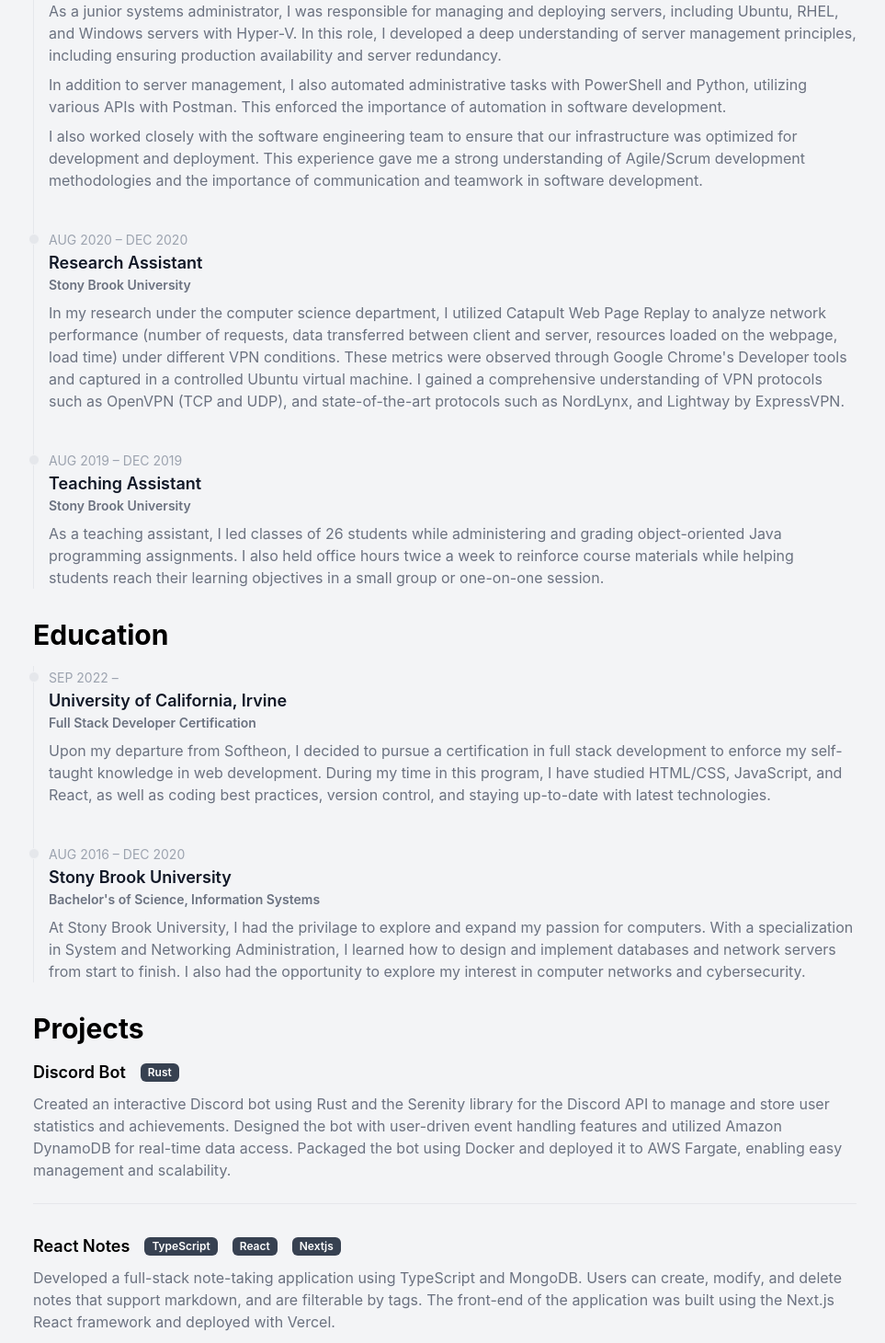
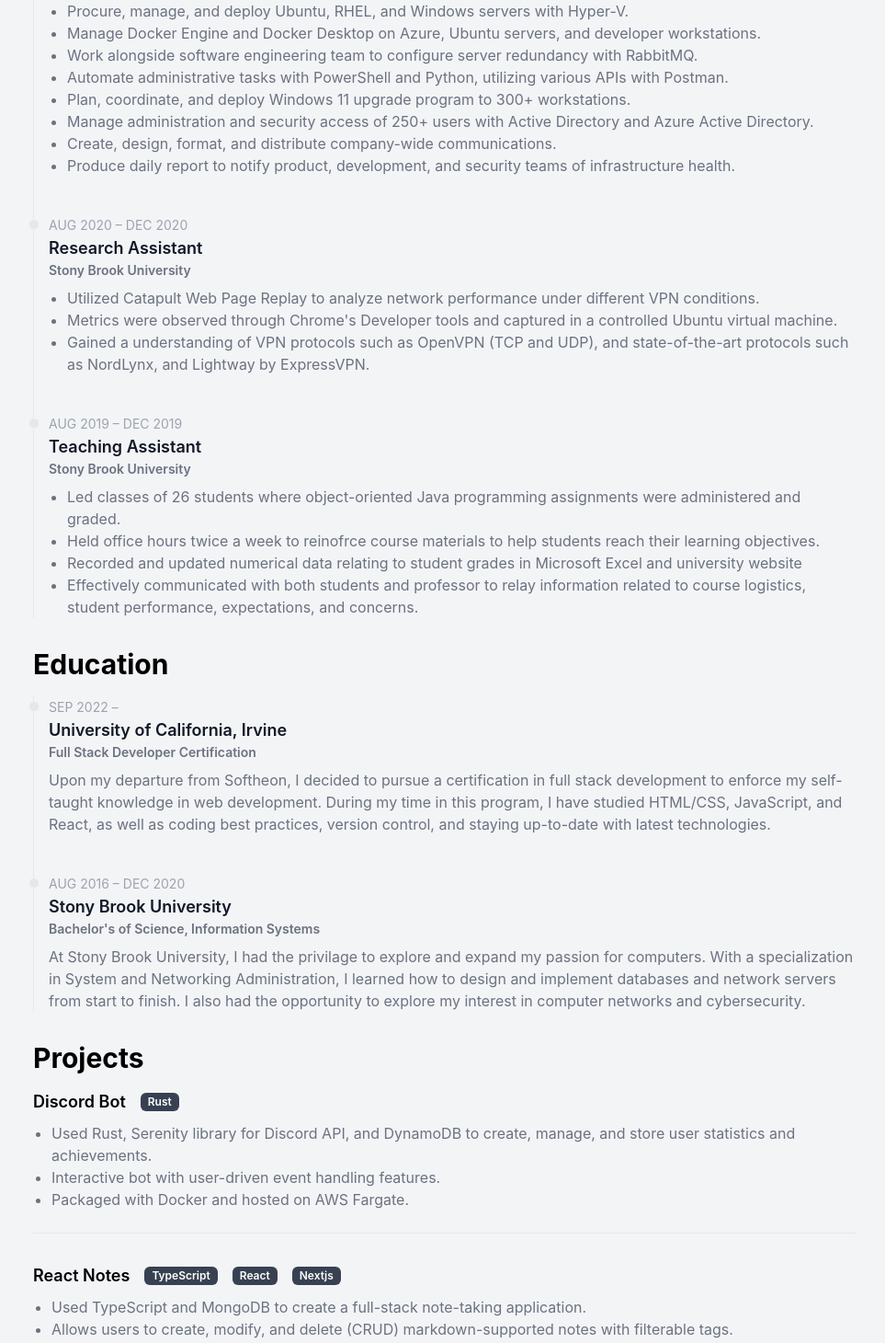
Before and after one commit to nicoleharaj/react-cv, a Next.js app: page / in a window 1280 px wide. Shown: the part 360-1820 px from the top of the page at 92% size, without its empty margins (156-1119 px from the left). Built offline with nearby package versions, Linux system fonts and the light colour scheme.

Commit message:
Update page content

```diff
--- a/pages/index.tsx
+++ b/pages/index.tsx
@@ -24,7 +24,7 @@
         <ul className="flex gap-2 dark:text-black">
           <li>
             <a href="https://github.com/nicoleharaj" target="_blank" rel="noopener noreferrer" title="GitHub">
-              <div className="flex justify-center text-md bg-white p-1 border rounded-full shadow-sm transition-transform hover:scale-105">
+              <div className="flex justify-center text-md bg-white p-1 border rounded-full shadow-sm transition-transform hover:scale-125">
                 <span className="sr-only">GitHub</span>
                 <BsGithub />
               </div>
@@ -32,7 +32,7 @@
           </li>
           <li>
             <a href="https://linkedin.com/in/nicoleharaj" target="_blank" rel="noopener noreferrer" title="LinkedIn">
-              <div className="flex justify-center text-md bg-white p-1 border rounded-full shadow-sm transition-transform hover:scale-105">
+              <div className="flex justify-center text-md bg-white p-1 border rounded-full shadow-sm transition-transform hover:scale-125">
                 <span className="sr-only">LinkedIn</span>
                 <ImLinkedin2 />
               </div>
@@ -40,7 +40,7 @@
           </li>
           <li>
             <a href="https://github.com/nicoleharaj/react-cv/raw/main/public/nicole_haraj_cv.pdf" target="_blank" rel="noopener noreferrer" title="Download CV">
-              <div className="flex justify-center text-md bg-white p-1 border rounded-full shadow-sm transition-transform hover:scale-105">
+              <div className="flex justify-center text-md bg-white p-1 border rounded-full shadow-sm transition-transform hover:scale-125">
                 <span className="sr-only">Download CV</span>
                 <HiDownload />
               </div>
@@ -68,20 +68,16 @@
             <TimelineItem.Title>Junior Systems Administrator</TimelineItem.Title>
             <TimelineItem.Description className="flex flex-col gap-2">
               <div className="font-semibold text-sm">Softheon, Inc.</div>
-              <p>
-                As a junior systems administrator, I was responsible for managing and deploying servers, including Ubuntu, RHEL, and Windows servers with Hyper-V. In this role, I developed a deep
-                understanding of server management principles, including ensuring production availability and server redundancy.
-              </p>
-
-              <p>
-                In addition to server management, I also automated administrative tasks with PowerShell and Python, utilizing various APIs with Postman. This enforced the importance of automation in
-                software development.
-              </p>
-
-              <p>
-                I also worked closely with the software engineering team to ensure that our infrastructure was optimized for development and deployment. This experience gave me a strong understanding
-                of Agile/Scrum development methodologies and the importance of communication and teamwork in software development.
-              </p>
+              <ul className="list-outside list-disc ml-5">
+                <li>Procure, manage, and deploy Ubuntu, RHEL, and Windows servers with Hyper-V.</li>
+                <li>Manage Docker Engine and Docker Desktop on Azure, Ubuntu servers, and developer workstations.</li>
+                <li>Work alongside software engineering team to configure server redundancy with RabbitMQ.</li>
+                <li>Automate administrative tasks with PowerShell and Python, utilizing various APIs with Postman. </li>
+                <li>Plan, coordinate, and deploy Windows 11 upgrade program to 300+ workstations.</li>
+                <li>Manage administration and security access of 250+ users with Active Directory and Azure Active Directory.</li>
+                <li>Create, design, format, and distribute company-wide communications.</li>
+                <li>Produce daily report to notify product, development, and security teams of infrastructure health.</li>
+              </ul>
             </TimelineItem.Description>
           </TimelineItem>
 
@@ -90,12 +86,11 @@
             <TimelineItem.Title>Research Assistant</TimelineItem.Title>
             <TimelineItem.Description className="flex flex-col gap-2">
               <div className="font-semibold text-sm">Stony Brook University</div>
-              <p>
-                In my research under the computer science department, I utilized Catapult Web Page Replay to analyze network performance (number of requests, data transferred between client and
-                server, resources loaded on the webpage, load time) under different VPN conditions. These metrics were observed through Google Chrome&apos;s Developer tools and captured in a
-                controlled Ubuntu virtual machine. I gained a comprehensive understanding of VPN protocols such as OpenVPN (TCP and UDP), and state-of-the-art protocols such as NordLynx, and Lightway
-                by ExpressVPN.
-              </p>
+              <ul className="list-outside list-disc ml-5">
+                <li>Utilized Catapult Web Page Replay to analyze network performance under different VPN conditions.</li>
+                <li>Metrics were observed through Chrome&apos;s Developer tools and captured in a controlled Ubuntu virtual machine.</li>
+                <li>Gained a understanding of VPN protocols such as OpenVPN (TCP and UDP), and state-of-the-art protocols such as NordLynx, and Lightway by ExpressVPN.</li>
+              </ul>
             </TimelineItem.Description>
           </TimelineItem>
 
@@ -104,10 +99,13 @@
             <TimelineItem.Title>Teaching Assistant</TimelineItem.Title>
             <TimelineItem.Description className="flex flex-col gap-2">
               <div className="font-semibold text-sm">Stony Brook University</div>
-              <p>
-                As a teaching assistant, I led classes of 26 students while administering and grading object-oriented Java programming assignments. I also held office hours twice a week to reinforce
-                course materials while helping students reach their learning objectives in a small group or one-on-one session.
-              </p>
+
+              <ul className="list-outside list-disc ml-5">
+                <li>Led classes of 26 students where object-oriented Java programming assignments were administered and graded.</li>
+                <li>Held office hours twice a week to reinofrce course materials to help students reach their learning objectives.</li>
+                <li>Recorded and updated numerical data relating to student grades in Microsoft Excel and university website</li>
+                <li>Effectively communicated with both students and professor to relay information related to course logistics, student performance, expectations, and concerns.</li>
+              </ul>
             </TimelineItem.Description>
           </TimelineItem>
         </m.ol>
@@ -149,15 +147,18 @@
         <m.h2 variants={childVariant} className="font-bold text-2xl mb-4 sm:text-3xl">
           Projects
         </m.h2>
-        <m.ul variants={childVariant} className="flex flex-col gap-8 self-center">
+        <m.ul variants={childVariant} className="flex flex-col gap-8">
           <ProjectCard>
             <div className="flex flex-col gap-2">
               <ProjectCard.Title className="flex items-center gap-4">
                 Discord Bot <Badge>Rust</Badge>
               </ProjectCard.Title>
               <ProjectCard.Description>
-                Created an interactive Discord bot using Rust and the Serenity library for the Discord API to manage and store user statistics and achievements. Designed the bot with user-driven event
-                handling features and utilized Amazon DynamoDB for real-time data access. Packaged the bot using Docker and deployed it to AWS Fargate, enabling easy management and scalability.
+                <ul className="list-outside list-disc ml-5">
+                  <li>Used Rust, Serenity library for Discord API, and DynamoDB to create, manage, and store user statistics and achievements.</li>
+                  <li>Interactive bot with user-driven event handling features.</li>
+                  <li>Packaged with Docker and hosted on AWS Fargate.</li>
+                </ul>
               </ProjectCard.Description>
             </div>
           </ProjectCard>
@@ -167,7 +168,11 @@
                 React Notes <Badge>TypeScript</Badge> <Badge>React</Badge> <Badge>Nextjs</Badge>
               </ProjectCard.Title>
               <ProjectCard.Description>
-                Developed a full-stack note-taking application using TypeScript and MongoDB. Users can create, modify, and delete notes that support markdown, and are filterable by tags. The front-end of the application was built using the Next.js React framework and deployed with Vercel.
+                <ul className="list-outside list-disc ml-5">
+                  <li>Used TypeScript and MongoDB to create a full-stack note-taking application.</li>
+                  <li>Allows users to create, modify, and delete (CRUD) markdown-supported notes with filterable tags.</li>
+                  <li>Built using the Next.js React framework and hosted on Vercel.</li>
+                </ul>
               </ProjectCard.Description>
             </div>
           </ProjectCard>
```
